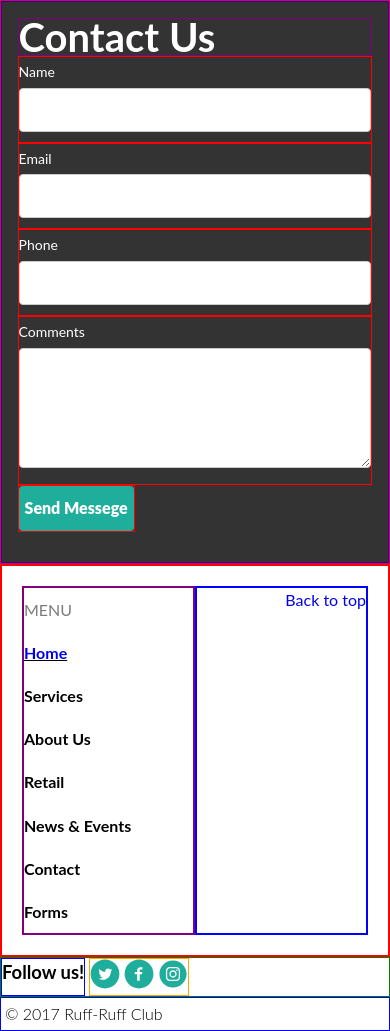
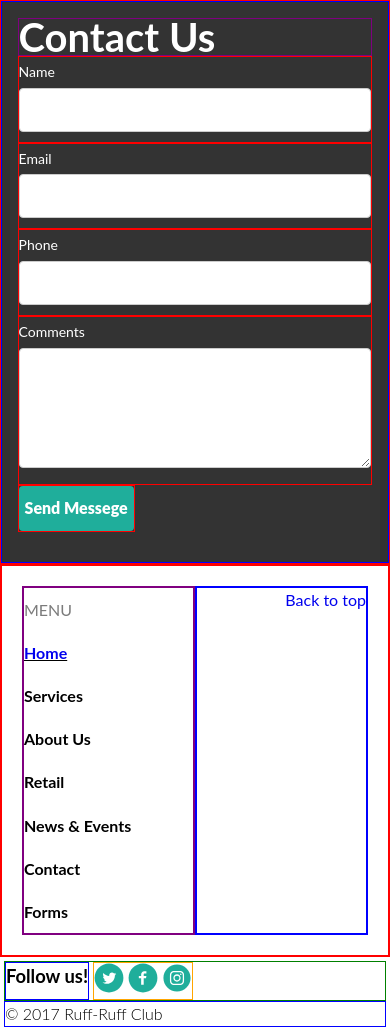
Before and after one commit to juliafmurray/ruff-ruff, a website: page src/index.html in a window 390 px wide. Shown: the part 1417-2448 px from the top of the page. Drawn offline with nearby package versions, Linux system fonts and the light colour scheme; files that its build step writes are made by us from their sources.

Commit message:
footer media queries v2

```diff
--- a/src/index.html
+++ b/src/index.html
@@ -163,7 +163,7 @@
       </ul>
       <a class="c-sm-nav__anchor" href="index.html" target="_top">Back to top</a>
 </div>
-
+<div class="c-footer">
 <div class="c-footer__social">
     <div class="c-footer__social--cta">
       Follow us!
@@ -193,6 +193,7 @@
     </div>
 </div>
 <div class="c-footer__copyright">&#169; 2017 Ruff-Ruff Club</div>
+</div>
 
 
 
--- a/src/scss/06_components/footer.scss
+++ b/src/scss/06_components/footer.scss
@@ -1,17 +1,18 @@
 .c-footer__social {
   display: flex;
   border: 1px green solid;
-  flex-wrap: nowrap;
-  flex-direction: row;
 
   @media screen and (min-width: $width-x-small) {
     justify-content: flex-start;
     width: 100%;
-  }
+    }
 
   @media screen and (min-width: $width-medium) {
     justify-content: flex-end;
-  }
+    width: 50%;
+    order: 2;
+
+    }
 }
 
 .c-footer__social--cta {
@@ -31,7 +32,7 @@
 
 .c-footer__copyright {
 display: flex;
-padding: 1%;
+//padding: 1%;
 font-weight: $font-weight-light;
 border: 1px blue solid;
 
@@ -40,7 +41,18 @@ border: 1px blue solid;
   }
 
 @media screen and (min-width: $width-medium) {
-  width: 30%;
-  justify-content: flex-start;
+  width: 50%;
   }
 }
+
+.c-footer {
+  display: flex;
+  padding: 1%;
+  @media screen and (min-width: $width-x-small) {
+    flex-wrap: wrap;
+  }
+
+  @media screen and (min-width: $width-medium) {
+    flex-wrap: nowrap;
+  }
+}
```
